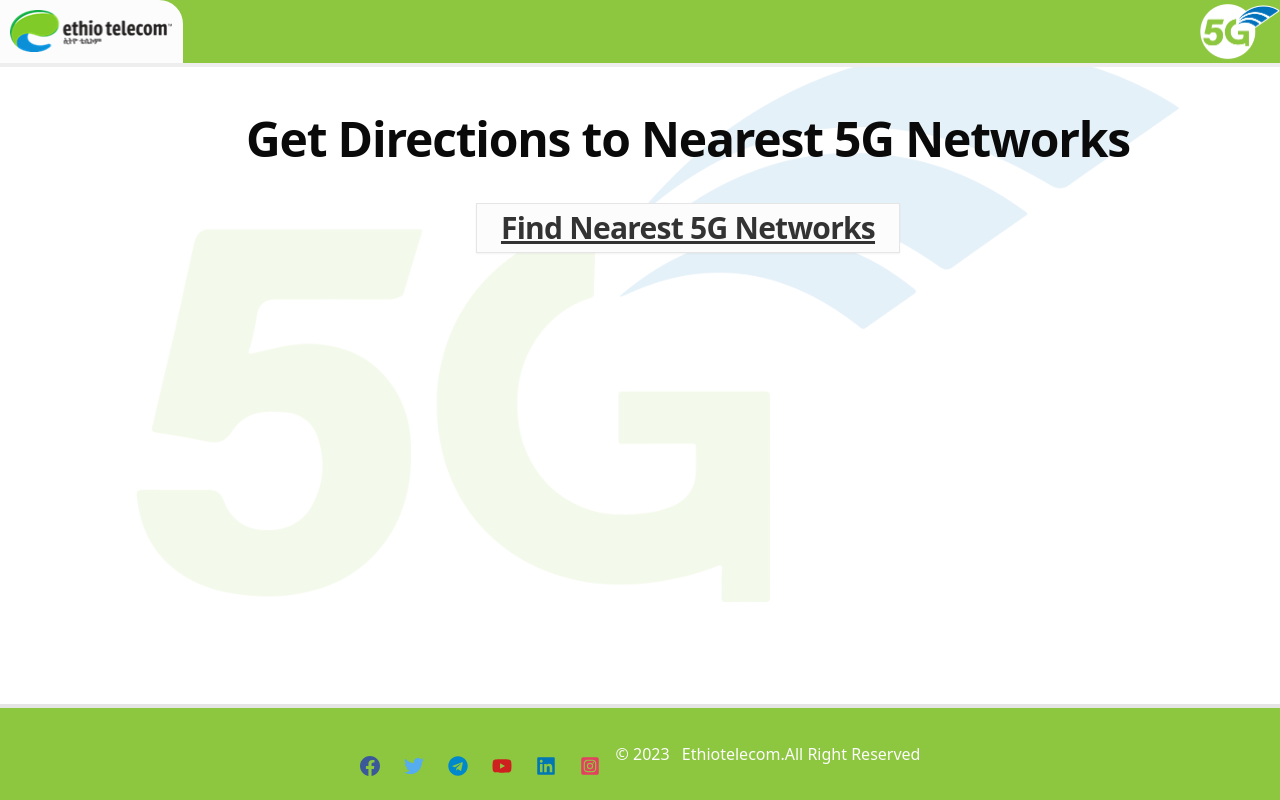
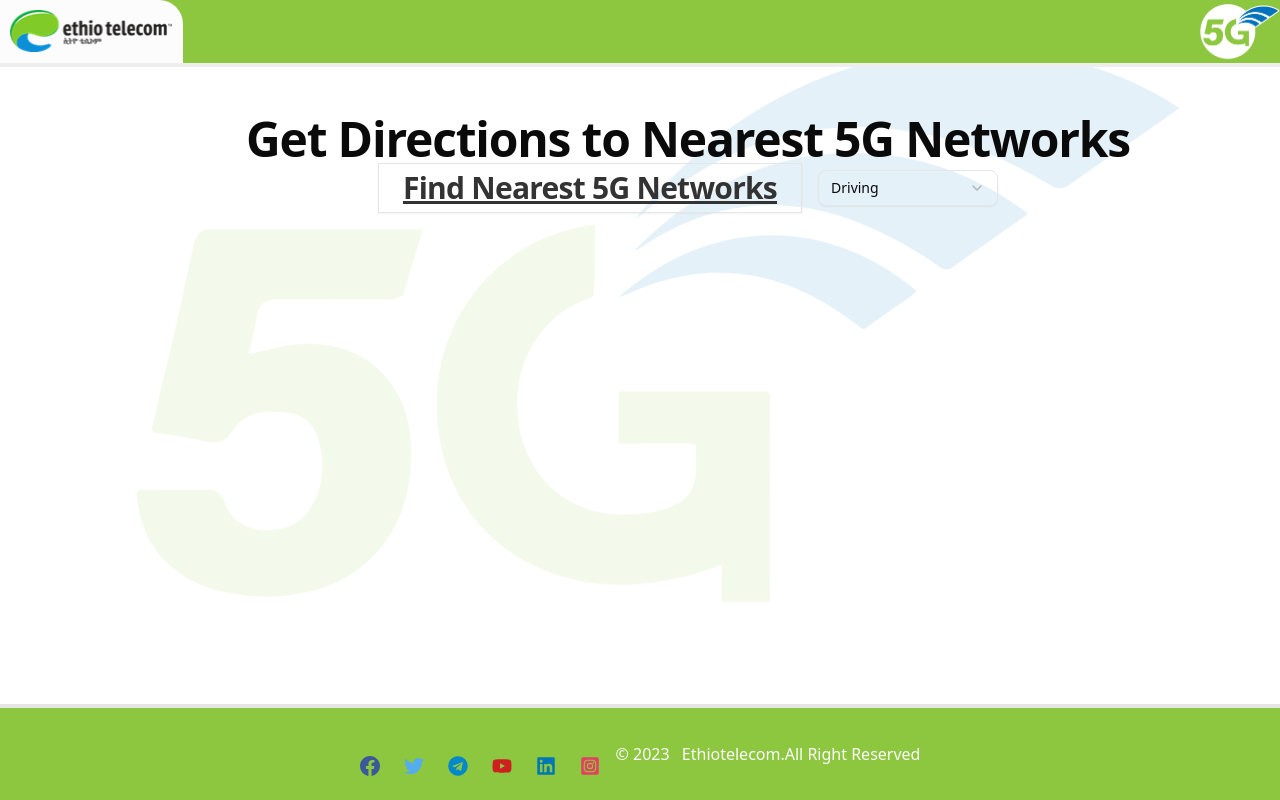
Before and after one commit to Endale-Truweha/track, a Next.js app: page / in a window 1280 px wide. Built offline with nearby package versions, Linux system fonts and the light colour scheme.

Commit message:
dont giveup

```diff
--- a/package.json
+++ b/package.json
@@ -9,6 +9,7 @@
     "lint": "next lint"
   },
   "dependencies": {
+    "@radix-ui/react-select": "^2.1.6",
     "@radix-ui/react-slot": "^1.1.2",
     "class-variance-authority": "^0.7.1",
     "clsx": "^2.1.1",
--- a/src/components/OpenGoogleMaps.tsx
+++ b/src/components/OpenGoogleMaps.tsx
@@ -5,6 +5,13 @@ import { Site } from "@/lib/data";
 import Image from 'next/image'
 import { Button } from "@/components/ui/button"
 
+import {
+  Select,
+  SelectContent,
+  SelectItem,
+  SelectTrigger,
+  SelectValue,
+} from "@/components/ui/select"
 
 
 import {
@@ -44,6 +51,7 @@ const haversine = (lat1: number, lon1: number, lat2: number, lon2: number) => {
 
 const OpenGoogleMaps = () => {
   const [sitesSorted, setSitesSorted] = useState<SiteWithDistance[]>([]);
+  const [selected, setSelected] = useState("driving") // Default value
   const [loading, setLoading] = useState(false);
 
   const handleGetLocation = () => {
@@ -96,7 +104,7 @@ const OpenGoogleMaps = () => {
 
         // Construct the URLs based on device type
 
-        const desktopUrl = `https://www.google.com/maps/dir/?api=1&origin=${userLat},${userLng}&destination=${shopLat},${shopLng}&travelmode=driving`;
+        const desktopUrl = `https://www.google.com/maps/dir/?api=1&origin=${userLat},${userLng}&destination=${shopLat},${shopLng}&travelmode=${selected}`;
 
 
           window.open(desktopUrl, "_blank");
@@ -129,15 +137,35 @@ const OpenGoogleMaps = () => {
      <h1 className="scroll-m-20 text-4xl font-extrabold tracking-tight lg:text-5xl">Get Directions to Nearest 5G Networks</h1>
 
       {/* Button to trigger geolocation */}
+      <div className="flex justify-between items-center gap-4">
+
+
       <Button
       variant="outline"
         onClick={handleGetLocation}
-       className="rounded-[0] mt-10 scroll-m-20 border-b px-6  py-6 bg-ethGray-50 hover:bg-ethGray-200 underline  text-ethBlack-500 text-3xl font-semibold tracking-tight transition-colors first:mt-0"
+       className="rounded-[0] mt-10 scroll-m-20 border-b px-6  py-6 bg-transparent hover:bg-ethGray-200 underline  text-ethBlack-500 text-3xl font-semibold tracking-tight transition-colors first:mt-0"
         disabled={loading}
       >
         {loading ? "Finding Nearest 5G Networks..." : "Find Nearest 5G Networks"}
       </Button>
 
+
+
+
+
+      <Select value={selected} onValueChange={setSelected}>
+  <SelectTrigger className="w-[180px]">
+    <SelectValue placeholder="Theme" />
+  </SelectTrigger>
+  <SelectContent>
+  <SelectItem value="driving">Driving</SelectItem>
+    <SelectItem value="walking">Walking</SelectItem>
+
+  </SelectContent>
+</Select>
+
+
+      </div>
       {/* List of buttons for nearest sites */}
       <div className=" grid  grid-cols-2 md:grid-cols-3 lg:grid-cols-4 m-4">
         {sitesSorted.map((site) => (
--- /dev/null
+++ b/src/components/ui/select.tsx
@@ -0,0 +1,185 @@
+"use client"
+
+import * as React from "react"
+import * as SelectPrimitive from "@radix-ui/react-select"
+import { CheckIcon, ChevronDownIcon, ChevronUpIcon } from "lucide-react"
+
+import { cn } from "@/lib/utils"
+
+function Select({
+  ...props
+}: React.ComponentProps<typeof SelectPrimitive.Root>) {
+  return <SelectPrimitive.Root data-slot="select" {...props} />
+}
+
+function SelectGroup({
+  ...props
+}: React.ComponentProps<typeof SelectPrimitive.Group>) {
+  return <SelectPrimitive.Group data-slot="select-group" {...props} />
+}
+
+function SelectValue({
+  ...props
+}: React.ComponentProps<typeof SelectPrimitive.Value>) {
+  return <SelectPrimitive.Value data-slot="select-value" {...props} />
+}
+
+function SelectTrigger({
+  className,
+  size = "default",
+  children,
+  ...props
+}: React.ComponentProps<typeof SelectPrimitive.Trigger> & {
+  size?: "sm" | "default"
+}) {
+  return (
+    <SelectPrimitive.Trigger
+      data-slot="select-trigger"
+      data-size={size}
+      className={cn(
+        "border-input data-[placeholder]:text-muted-foreground [&_svg:not([class*='text-'])]:text-muted-foreground focus-visible:border-ring focus-visible:ring-ring/50 aria-invalid:ring-destructive/20 dark:aria-invalid:ring-destructive/40 aria-invalid:border-destructive dark:bg-input/30 dark:hover:bg-input/50 flex w-fit items-center justify-between gap-2 rounded-md border bg-transparent px-3 py-2 text-sm whitespace-nowrap shadow-xs transition-[color,box-shadow] outline-none focus-visible:ring-[3px] disabled:cursor-not-allowed disabled:opacity-50 data-[size=default]:h-9 data-[size=sm]:h-8 *:data-[slot=select-value]:line-clamp-1 *:data-[slot=select-value]:flex *:data-[slot=select-value]:items-center *:data-[slot=select-value]:gap-2 [&_svg]:pointer-events-none [&_svg]:shrink-0 [&_svg:not([class*='size-'])]:size-4",
+        className
+      )}
+      {...props}
+    >
+      {children}
+      <SelectPrimitive.Icon asChild>
+        <ChevronDownIcon className="size-4 opacity-50" />
+      </SelectPrimitive.Icon>
+    </SelectPrimitive.Trigger>
+  )
+}
+
+function SelectContent({
+  className,
+  children,
+  position = "popper",
+  ...props
+}: React.ComponentProps<typeof SelectPrimitive.Content>) {
+  return (
+    <SelectPrimitive.Portal>
+      <SelectPrimitive.Content
+        data-slot="select-content"
+        className={cn(
+          "bg-popover text-popover-foreground data-[state=open]:animate-in data-[state=closed]:animate-out data-[state=closed]:fade-out-0 data-[state=open]:fade-in-0 data-[state=closed]:zoom-out-95 data-[state=open]:zoom-in-95 data-[side=bottom]:slide-in-from-top-2 data-[side=left]:slide-in-from-right-2 data-[side=right]:slide-in-from-left-2 data-[side=top]:slide-in-from-bottom-2 relative z-50 max-h-(--radix-select-content-available-height) min-w-[8rem] origin-(--radix-select-content-transform-origin) overflow-x-hidden overflow-y-auto rounded-md border shadow-md",
+          position === "popper" &&
+            "data-[side=bottom]:translate-y-1 data-[side=left]:-translate-x-1 data-[side=right]:translate-x-1 data-[side=top]:-translate-y-1",
+          className
+        )}
+        position={position}
+        {...props}
+      >
+        <SelectScrollUpButton />
+        <SelectPrimitive.Viewport
+          className={cn(
+            "p-1",
+            position === "popper" &&
+              "h-[var(--radix-select-trigger-height)] w-full min-w-[var(--radix-select-trigger-width)] scroll-my-1"
+          )}
+        >
+          {children}
+        </SelectPrimitive.Viewport>
+        <SelectScrollDownButton />
+      </SelectPrimitive.Content>
+    </SelectPrimitive.Portal>
+  )
+}
+
+function SelectLabel({
+  className,
+  ...props
+}: React.ComponentProps<typeof SelectPrimitive.Label>) {
+  return (
+    <SelectPrimitive.Label
+      data-slot="select-label"
+      className={cn("text-muted-foreground px-2 py-1.5 text-xs", className)}
+      {...props}
+    />
+  )
+}
+
+function SelectItem({
+  className,
+  children,
+  ...props
+}: React.ComponentProps<typeof SelectPrimitive.Item>) {
+  return (
+    <SelectPrimitive.Item
+      data-slot="select-item"
+      className={cn(
+        "focus:bg-accent focus:text-accent-foreground [&_svg:not([class*='text-'])]:text-muted-foreground relative flex w-full cursor-default items-center gap-2 rounded-sm py-1.5 pr-8 pl-2 text-sm outline-hidden select-none data-[disabled]:pointer-events-none data-[disabled]:opacity-50 [&_svg]:pointer-events-none [&_svg]:shrink-0 [&_svg:not([class*='size-'])]:size-4 *:[span]:last:flex *:[span]:last:items-center *:[span]:last:gap-2",
+        className
+      )}
+      {...props}
+    >
+      <span className="absolute right-2 flex size-3.5 items-center justify-center">
+        <SelectPrimitive.ItemIndicator>
+          <CheckIcon className="size-4" />
+        </SelectPrimitive.ItemIndicator>
+      </span>
+      <SelectPrimitive.ItemText>{children}</SelectPrimitive.ItemText>
+    </SelectPrimitive.Item>
+  )
+}
+
+function SelectSeparator({
+  className,
+  ...props
+}: React.ComponentProps<typeof SelectPrimitive.Separator>) {
+  return (
+    <SelectPrimitive.Separator
+      data-slot="select-separator"
+      className={cn("bg-border pointer-events-none -mx-1 my-1 h-px", className)}
+      {...props}
+    />
+  )
+}
+
+function SelectScrollUpButton({
+  className,
+  ...props
+}: React.ComponentProps<typeof SelectPrimitive.ScrollUpButton>) {
+  return (
+    <SelectPrimitive.ScrollUpButton
+      data-slot="select-scroll-up-button"
+      className={cn(
+        "flex cursor-default items-center justify-center py-1",
+        className
+      )}
+      {...props}
+    >
+      <ChevronUpIcon className="size-4" />
+    </SelectPrimitive.ScrollUpButton>
+  )
+}
+
+function SelectScrollDownButton({
+  className,
+  ...props
+}: React.ComponentProps<typeof SelectPrimitive.ScrollDownButton>) {
+  return (
+    <SelectPrimitive.ScrollDownButton
+      data-slot="select-scroll-down-button"
+      className={cn(
+        "flex cursor-default items-center justify-center py-1",
+        className
+      )}
+      {...props}
+    >
+      <ChevronDownIcon className="size-4" />
+    </SelectPrimitive.ScrollDownButton>
+  )
+}
+
+export {
+  Select,
+  SelectContent,
+  SelectGroup,
+  SelectItem,
+  SelectLabel,
+  SelectScrollDownButton,
+  SelectScrollUpButton,
+  SelectSeparator,
+  SelectTrigger,
+  SelectValue,
+}
```
Also changed, not shown: 1 other file (tests, documents, lock files or other folders).
